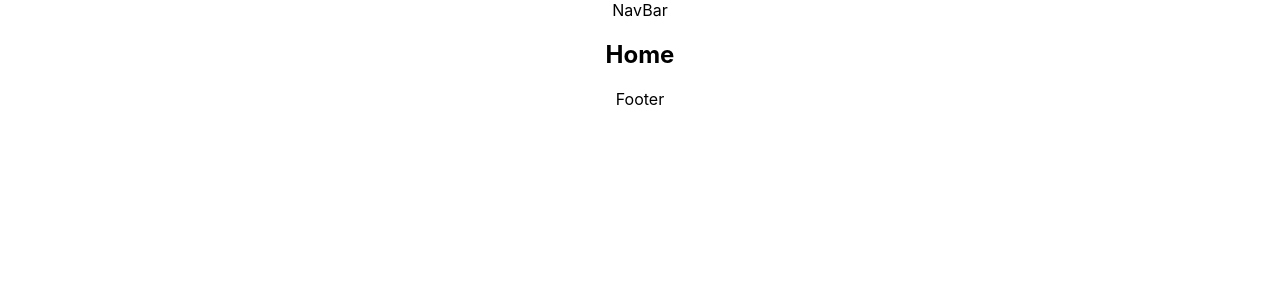
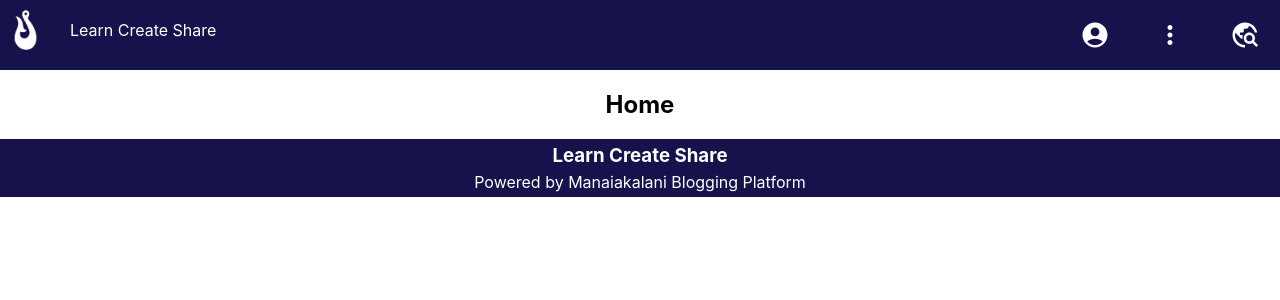
Before and after one commit to DylanBotha-Waikato/Compx374TeamD, a React (Create React App) app in the folder learn-create-share/: page / in a window 1280 px wide. Shown: the top 300 px of the page. Built offline with nearby package versions, Linux system fonts and the light colour scheme.

Commit message:
Created navbar and footer

```diff
--- a/learn-create-share/package.json
+++ b/learn-create-share/package.json
@@ -5,14 +5,15 @@
   "dependencies": {
     "@emotion/react": "^11.11.1",
     "@emotion/styled": "^11.11.0",
-    "@mui/material": "^5.14.10",
+    "@mui/icons-material": "^5.14.11",
+    "@mui/material": "^5.14.11",
     "@testing-library/jest-dom": "^5.17.0",
     "@testing-library/react": "^13.4.0",
     "@testing-library/user-event": "^13.5.0",
     "react": "^18.2.0",
     "react-dom": "^18.2.0",
     "react-router-dom": "^6.16.0",
-    "react-scripts": "^2.1.3",
+    "react-scripts": "^5.0.1",
     "web-vitals": "^2.1.4"
   },
   "scripts": {
--- a/learn-create-share/src/components/Footer.js
+++ b/learn-create-share/src/components/Footer.js
@@ -4,7 +4,12 @@ import "../styles/Footer.css"
 
 function Footer() {
   return (
-    <div>Footer</div>
+    <div className='footer'>
+      <div>
+        <h3>Learn Create Share</h3>
+        <p>Powered by Manaiakalani Blogging Platform</p>
+      </div>
+    </div>
   )
 }
 
--- a/learn-create-share/src/components/NavBar.js
+++ b/learn-create-share/src/components/NavBar.js
@@ -1,10 +1,32 @@
 import React from 'react'
+import { Link } from "react-router-dom";
+import Logo from "../assets/Ako-Hook-Large.png"
+import AccountCircleIcon from '@mui/icons-material/AccountCircle';
+import MoreVertIcon from '@mui/icons-material/MoreVert';
+import TravelExploreIcon from '@mui/icons-material/TravelExplore';
 
 import "../styles/NavBar.css"
 
 function NavBar() {
   return (
-    <div>NavBar</div>
+    <div className='navbar'>
+      <div className='leftSide'>
+        <Link to="/" className="logoImage" style={{backgroundImage: `url(${Logo}` }}>
+        </Link>
+        <Link to="/">Learn Create Share</Link>
+      </div>
+      <div className='rightSide'>
+        <Link to="/">
+          <AccountCircleIcon/>
+        </Link>
+        <Link to="/">
+          <MoreVertIcon/>
+        </Link>
+        <Link to="/">
+          <TravelExploreIcon/>
+        </Link>
+      </div>
+    </div>
   )
 }
 
--- a/learn-create-share/src/styles/Footer.css
+++ b/learn-create-share/src/styles/Footer.css
@@ -0,0 +1,14 @@
+.footer {
+    display: flex;
+    flex-direction: column;
+    background-color: #15124c;
+    color: white;
+}
+
+.footer h3{
+    margin: 5px;
+}
+
+.footer p {
+    margin: 5px;
+}
--- a/learn-create-share/src/styles/NavBar.css
+++ b/learn-create-share/src/styles/NavBar.css
@@ -0,0 +1,87 @@
+.navbar {
+    display: flex;
+    flex-direction: row;
+    background-color: #15124c;
+    color: white;
+}
+
+.navbar .leftSide {
+    flex: 50%;
+    height: 100%;
+    display: flex;
+    flex-direction: row;
+    align-items: center;
+    justify-content: flex-start;
+}
+
+.navbar .rightSide {
+    flex: 50%;
+    height: 100%;
+    display: flex;
+    flex-direction: row;
+    align-items: center;
+    justify-content: flex-end;
+}
+
+.navbar .rightSide a {
+    padding: 20px;
+    margin-left: 5px;
+}
+
+.navbar .leftSide a {
+    padding: 20px;
+    margin-right: 5px;
+}
+
+.logoImage {
+    margin-left: 5px;
+    margin-right: 5PX;
+    background-position: center;
+    background-repeat: no-repeat;
+    background-size: contain;
+}
+
+.navbar .rightSide svg {
+    display: inherit;
+    font-size: 30px;
+}
+
+.navbar a {
+    text-decoration: none;
+    color: white;
+}
+
+/* @media only screen and (max-width: 900px) {
+    .navbar .rightSide a {
+        width: 70px;
+    }
+
+    .navbar .leftSide {
+        padding: 20px;
+    }
+}
+
+@media only screen and (max-width: 600px) {
+    .navbar .rightSide a {
+        display: none;
+    }
+
+    .navbar .rightSide {
+        justify-content: flex-end;
+        padding: 10px;
+    }
+
+    .navbar .leftSide {
+        align-items: center;
+        justify-content: flex-start;
+        padding: 10px;
+    }
+}
+
+@media only screen and (min-width: 600px) {
+
+    .navbar .rightSide {
+        justify-content: flex-end;
+        padding: 10px;
+    }
+} */
```
Also changed, not shown: learn-create-share/src/assets/Ako-Hook-Large.png (added), 1 other file (tests, documents, lock files or other folders).
